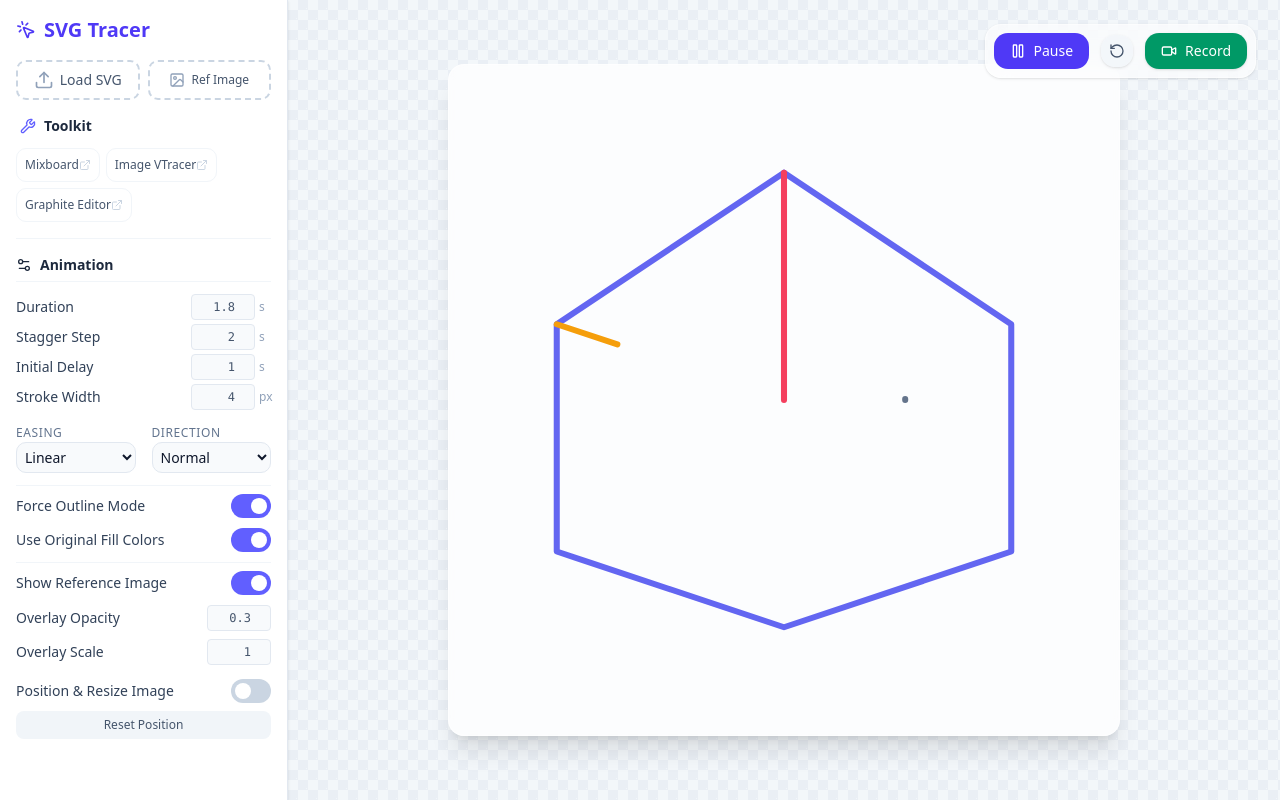
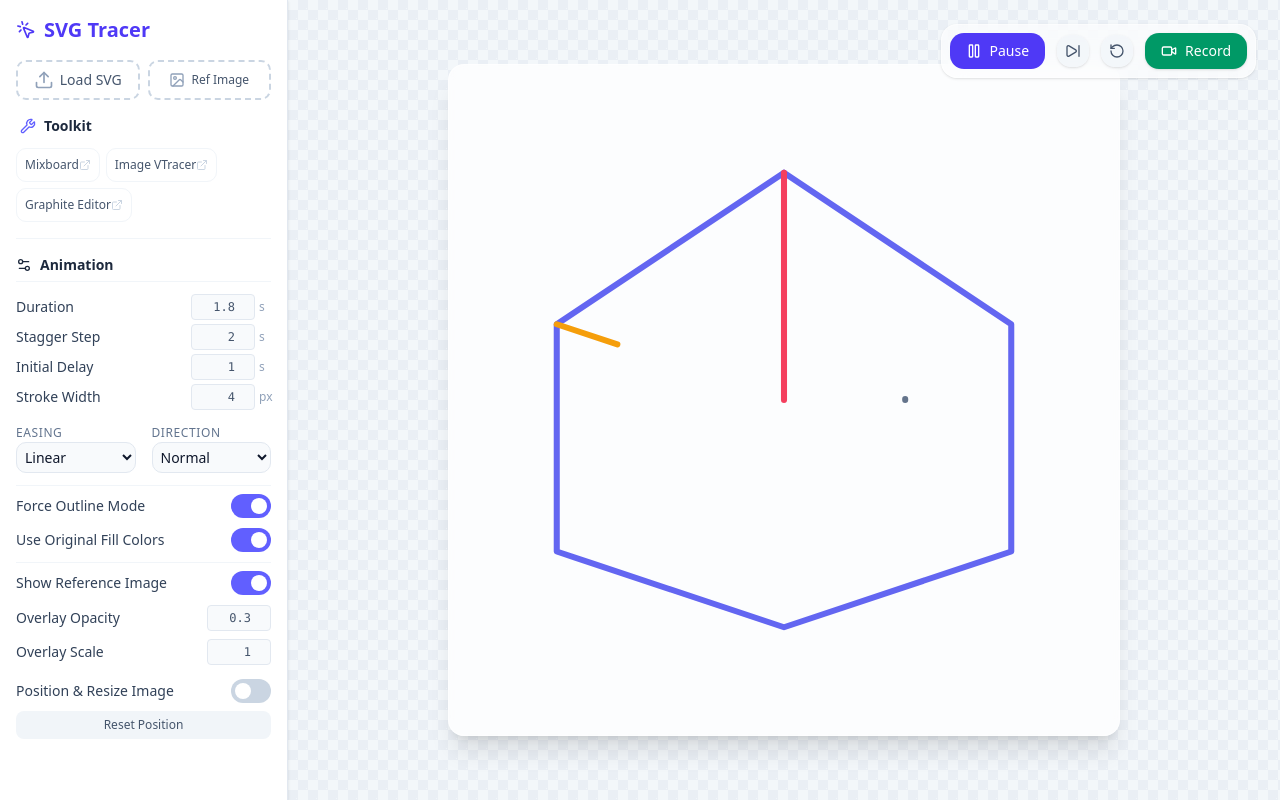
Before and after one commit to rayanfer32/svg-tracer-app, a React (Vite) app: page / in a window 1280 px wide. Built offline with nearby package versions, Linux system fonts and the light colour scheme.

Commit message:
fix: include a stop button in PlaybackControls to show the final svg state

```diff
--- a/src/components/PlaybackControls.tsx
+++ b/src/components/PlaybackControls.tsx
@@ -1,33 +1,42 @@
 import React from 'react';
-import { Play, Pause, RotateCcw, Video, Square } from 'lucide-react';
+import { Play, Pause, RotateCcw, Video, Square, SkipForward } from 'lucide-react';
 
 interface PlaybackControlsProps {
     isPlaying: boolean;
-    setIsPlaying: (playing: boolean) => void;
+    togglePlay: () => void;
     isRecording: boolean;
     recordingProgress: number;
     restartAnimation: () => void;
+    stopAnimation: () => void;
     handleRecord: () => void;
     stopRecording: () => void;
 }
 
 export function PlaybackControls({
     isPlaying,
-    setIsPlaying,
+    togglePlay,
     isRecording,
     recordingProgress,
     restartAnimation,
+    stopAnimation,
     handleRecord,
     stopRecording
 }: PlaybackControlsProps) {
     return (
         <div className="absolute top-6 right-6 z-20 flex items-center gap-3 bg-white/60 backdrop-blur-md p-2 rounded-2xl shadow-sm border border-white/50" >
             <button
-                onClick={() => setIsPlaying(!isPlaying)}
+                onClick={togglePlay}
                 className="flex items-center justify-center gap-2 py-2 px-4 rounded-xl bg-indigo-600 text-white text-sm font-medium hover:bg-indigo-700 active:scale-[0.98] transition-all"
             >
                 {isPlaying ? <Pause className="w-4 h-4" /> : <Play className="w-4 h-4" />}
                 {isPlaying ? 'Pause' : 'Play'}
+            </button>
+            <button
+                onClick={stopAnimation}
+                className="flex items-center justify-center p-2 rounded-xl bg-slate-100/80 text-slate-600 hover:bg-white active:scale-[0.98] transition-all shadow-sm"
+                title="Finish Animation"
+            >
+                <SkipForward className="w-4 h-4" />
             </button>
             <button
                 onClick={restartAnimation}
--- a/src/pages/SvgTracer.tsx
+++ b/src/pages/SvgTracer.tsx
@@ -19,6 +19,7 @@ export default function SvgTracer() {
     const [dragStart, setDragStart] = useState({ x: 0, y: 0 });
     const [resizeStart, setResizeStart] = useState({ x: 0, y: 0, scale: 1 });
     const [isPlaying, setIsPlaying] = useState<boolean>(true);
+    const [isStopped, setIsStopped] = useState<boolean>(false);
     const [isRecording, setIsRecording] = useState<boolean>(false);
     const isRecordingRef = useRef<boolean>(false);
     const [shouldStopRecording, setShouldStopRecording] = useState<boolean>(false);
@@ -111,13 +112,30 @@ export default function SvgTracer() {
     const handleConfigChange = <T extends keyof TracerConfig>(key: T, value: TracerConfig[T]) => {
         setConfig(prev => ({ ...prev, [key]: value }));
         // Auto-restart animation when config changes for better UX
+        setIsStopped(false);
         setAnimationKey(prev => prev + 1);
         setIsPlaying(true);
     };
 
     const restartAnimation = () => {
+        setIsStopped(false);
         setAnimationKey(prev => prev + 1);
         setIsPlaying(true);
+    };
+
+    const stopAnimation = () => {
+        setIsStopped(true);
+        setIsPlaying(false);
+    };
+
+    const togglePlay = () => {
+        if (isStopped) {
+            setIsStopped(false);
+            setAnimationKey(prev => prev + 1);
+            setIsPlaying(true);
+        } else {
+            setIsPlaying(!isPlaying);
+        }
     };
 
     const handleMouseDown = (e: React.MouseEvent) => {
@@ -156,8 +174,6 @@ export default function SvgTracer() {
         setOverlayPos({ x: 0, y: 0 });
         handleConfigChange('overlayScale', 1);
     };
-
-
 
     const handleRecord = async () => {
         if (!previewAreaRef.current || isRecording) return;
@@ -303,6 +319,11 @@ export default function SvgTracer() {
             // Set CSS variables and initial styles directly on the element
             svgEl.style.setProperty('--path-length', length.toString());
             svgEl.style.strokeDasharray = length.toString();
+
+            if (isStopped) {
+                svgEl.style.animation = 'none';
+                svgEl.style.strokeDashoffset = '0';
+            } else {
                 svgEl.style.strokeDashoffset = length.toString();
 
                 // Apply the animation properties
@@ -315,6 +336,7 @@ export default function SvgTracer() {
 
                 // Apply play state based on React state
                 svgEl.style.animationPlayState = isPlaying ? 'running' : 'paused';
+            }
 
             // Extract fill for original color mode
             if (config.useOriginalColor) {
@@ -337,7 +359,7 @@ export default function SvgTracer() {
                 svgEl.style.removeProperty('--item-stroke');
             }
         });
-    }, [svgContent, config, animationKey, isPlaying]);
+    }, [svgContent, config, animationKey, isPlaying, isStopped]);
     // We include isPlaying here to update the animationPlayState without fully remounting
 
     return (
@@ -565,10 +587,11 @@ export default function SvgTracer() {
                 {/* Playback Controls Float */}
                 <PlaybackControls
                     isPlaying={isPlaying}
-                    setIsPlaying={setIsPlaying}
+                    togglePlay={togglePlay}
                     isRecording={isRecording}
                     recordingProgress={recordingProgress}
                     restartAnimation={restartAnimation}
+                    stopAnimation={stopAnimation}
                     handleRecord={handleRecord}
                     stopRecording={stopRecording}
                 />
```
Lines whose indentation alone changed are shown as unchanged.
